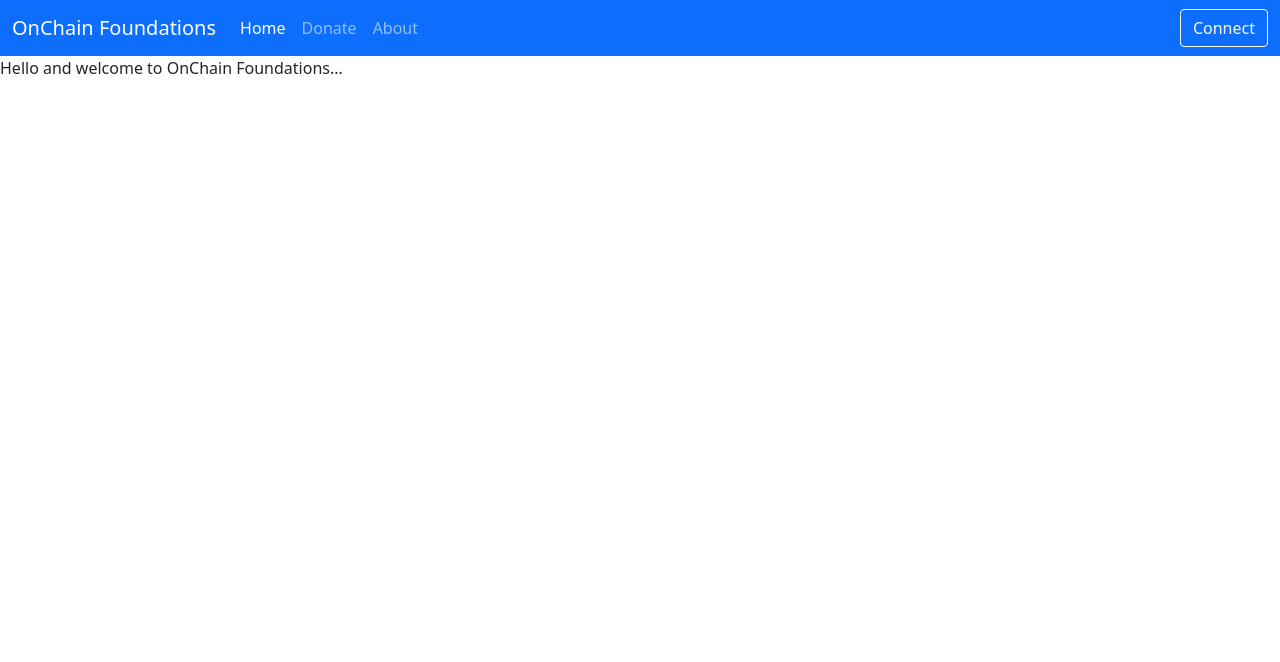
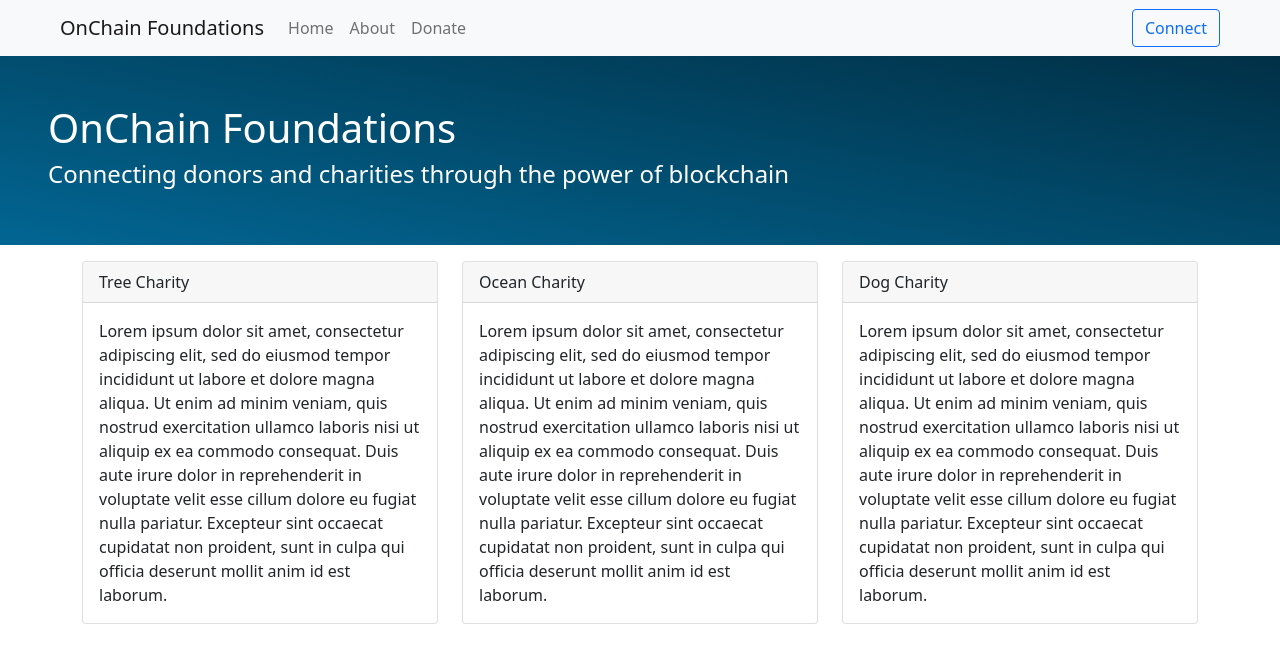
Before and after one commit to OnChainFoundation/OCF-Repository, a React (Create React App) app in the folder ocf-web/: page / in a window 1280 px wide. Shown: the top 662 px of the page. Built offline with nearby package versions, Linux system fonts and the light colour scheme.

Commit message:
Add router, update home page

```diff
--- a/ocf-web/src/App.css
+++ /dev/null
@@ -1,38 +0,0 @@
-.App {
-  text-align: center;
-}
-
-.App-logo {
-  height: 40vmin;
-  pointer-events: none;
-}
-
-@media (prefers-reduced-motion: no-preference) {
-  .App-logo {
-    animation: App-logo-spin infinite 20s linear;
-  }
-}
-
-.App-header {
-  background-color: #282c34;
-  min-height: 100vh;
-  display: flex;
-  flex-direction: column;
-  align-items: center;
-  justify-content: center;
-  font-size: calc(10px + 2vmin);
-  color: white;
-}
-
-.App-link {
-  color: #61dafb;
-}
-
-@keyframes App-logo-spin {
-  from {
-    transform: rotate(0deg);
-  }
-  to {
-    transform: rotate(360deg);
-  }
-}
--- a/ocf-web/src/App.tsx
+++ b/ocf-web/src/App.tsx
@@ -1,61 +1,23 @@
 import React from 'react'
-import './App.css'
-
-const Home = function (): JSX.Element {
-  return <div>Hello and welcome to OnChain Foundations...</div>
-}
-
-const Header = function (): JSX.Element {
-  return (
-    <nav className="navbar navbar-expand-lg navbar-dark bg-primary">
-      <div className="container-fluid">
-        <a className="navbar-brand" href="/">
-          OnChain Foundations
-        </a>
-        <button
-          className="navbar-toggler"
-          type="button"
-          data-bs-toggle="collapse"
-          data-bs-target="#navbarSupportedContent"
-          aria-controls="navbarSupportedContent"
-          aria-expanded="false"
-          aria-label="Toggle navigation"
-        >
-          <span className="navbar-toggler-icon" />
-        </button>
-        <div className="collapse navbar-collapse" id="navbarSupportedContent">
-          <ul className="navbar-nav me-auto mb-2 mb-lg-0">
-            <li className="nav-item">
-              <a className="nav-link active" aria-current="page" href="/">
-                Home
-              </a>
-            </li>
-            <li className="nav-item">
-              <a className="nav-link" aria-current="page" href="/">
-                Donate
-              </a>
-            </li>
-            <li className="nav-item">
-              <a className="nav-link" aria-current="page" href="/">
-                About
-              </a>
-            </li>
-          </ul>
-          <button className="btn btn-outline-light" type="button">
-            Connect
-          </button>
-        </div>
-      </div>
-    </nav>
-  )
-}
+import './styles/App.css'
+import { BrowserRouter, Routes, Route } from 'react-router-dom'
+import Header from './components/Header'
+import Home from './components/Home'
+import About from './components/About'
+import Donate from './components/Donate'
 
 const App = function (): JSX.Element {
   return (
-    <div>
-      <Header />
-      <Home />
-    </div>
+    <BrowserRouter>
+      <div>
+        <Header />
+        <Routes>
+          <Route path="/" element={<Home />} />
+          <Route path="/about" element={<About />} />
+          <Route path="/donate" element={<Donate />} />
+        </Routes>
+      </div>
+    </BrowserRouter>
   )
 }
 
--- /dev/null
+++ b/ocf-web/src/components/About.tsx
@@ -0,0 +1,7 @@
+import React from 'react'
+
+const About = function (): JSX.Element {
+  return <div>About Page</div>
+}
+
+export default About
--- /dev/null
+++ b/ocf-web/src/components/Donate.tsx
@@ -0,0 +1,7 @@
+import React from 'react'
+
+const Donate = function (): JSX.Element {
+  return <div>Doante Page</div>
+}
+
+export default Donate
--- /dev/null
+++ b/ocf-web/src/components/Header.tsx
@@ -0,0 +1,49 @@
+import React from 'react'
+import { Link } from 'react-router-dom'
+
+const Header = function (): JSX.Element {
+  return (
+    <nav className="navbar navbar-expand-lg navbar-light bg-light">
+      <div className="container-fluid mx-5">
+        <a className="navbar-brand" href="/">
+          OnChain Foundations
+        </a>
+        <button
+          className="navbar-toggler"
+          type="button"
+          data-bs-toggle="collapse"
+          data-bs-target="#navbarSupportedContent"
+          aria-controls="navbarSupportedContent"
+          aria-expanded="false"
+          aria-label="Toggle navigation"
+        >
+          <span className="navbar-toggler-icon" />
+        </button>
+        <div className="collapse navbar-collapse" id="navbarSupportedContent">
+          <ul className="navbar-nav me-auto mb-2 mb-lg-0">
+            <li className="nav-item">
+              <Link className="nav-link" to="/">
+                Home
+              </Link>
+            </li>
+            <li className="nav-item">
+              <Link className="nav-link" to="/about">
+                About
+              </Link>
+            </li>
+            <li className="nav-item">
+              <Link className="nav-link" to="/donate">
+                Donate
+              </Link>
+            </li>
+          </ul>
+          <button className="btn btn-outline-primary" type="button">
+            Connect
+          </button>
+        </div>
+      </div>
+    </nav>
+  )
+}
+
+export default Header
--- /dev/null
+++ b/ocf-web/src/components/Home.tsx
@@ -0,0 +1,61 @@
+import React from 'react'
+import '../styles/App.css'
+// import Select from 'react-select'
+
+const ipsum =
+  // eslint-disable-next-line max-len
+  'Lorem ipsum dolor sit amet, consectetur adipiscing elit, sed do eiusmod tempor incididunt ut labore et dolore magna aliqua. Ut enim ad minim veniam, quis nostrud exercitation ullamco laboris nisi ut aliquip ex ea commodo consequat. Duis aute irure dolor in reprehenderit in voluptate velit esse cillum dolore eu fugiat nulla pariatur. Excepteur sint occaecat cupidatat non proident, sunt in culpa qui officia deserunt mollit anim id est laborum.'
+
+const charities = [
+  {
+    value: 1,
+    label: 'Tree Charity',
+    description: ipsum,
+  },
+  {
+    value: 2,
+    label: 'Ocean Charity',
+    description: ipsum,
+  },
+  {
+    value: 3,
+    label: 'Dog Charity',
+    description: ipsum,
+  },
+]
+
+const Home = function (): JSX.Element {
+  return (
+    <main>
+      <div className="banner-primary">
+        <div className="main-content">
+          <h1>OnChain Foundations</h1>
+          <h4>
+            Connecting donors and charities through the power of blockchain
+          </h4>
+        </div>
+      </div>
+      {/* <div>
+        <Select placeholder="Filter.../" options={charities} />
+      </div> */}
+      <div className="container">
+        <div className="main-content">
+          <div className="row mt-3">
+            {charities.map((item) => {
+              return (
+                <div className="col-sm-6 col-lg-4">
+                  <div className="card">
+                    <div className="card-header">{item.label}</div>
+                    <div className="card-body">{item.description}</div>
+                  </div>
+                </div>
+              )
+            })}
+          </div>
+        </div>
+      </div>
+    </main>
+  )
+}
+
+export default Home
--- /dev/null
+++ b/ocf-web/src/styles/App.css
@@ -0,0 +1,16 @@
+.banner-primary {
+  padding: 3rem;
+  font-size: 1.3em;
+  margin-left: auto;
+  margin-right: auto;
+  background: linear-gradient(10deg, #026693 0%, #013046 100%);
+  background-size: cover;
+  color: #fff;
+  text-align: left;
+}
+
+.main-content {
+  max-width: 114.286rem;
+  margin-left: auto !important;
+  margin-right: auto !important;
+}
```
